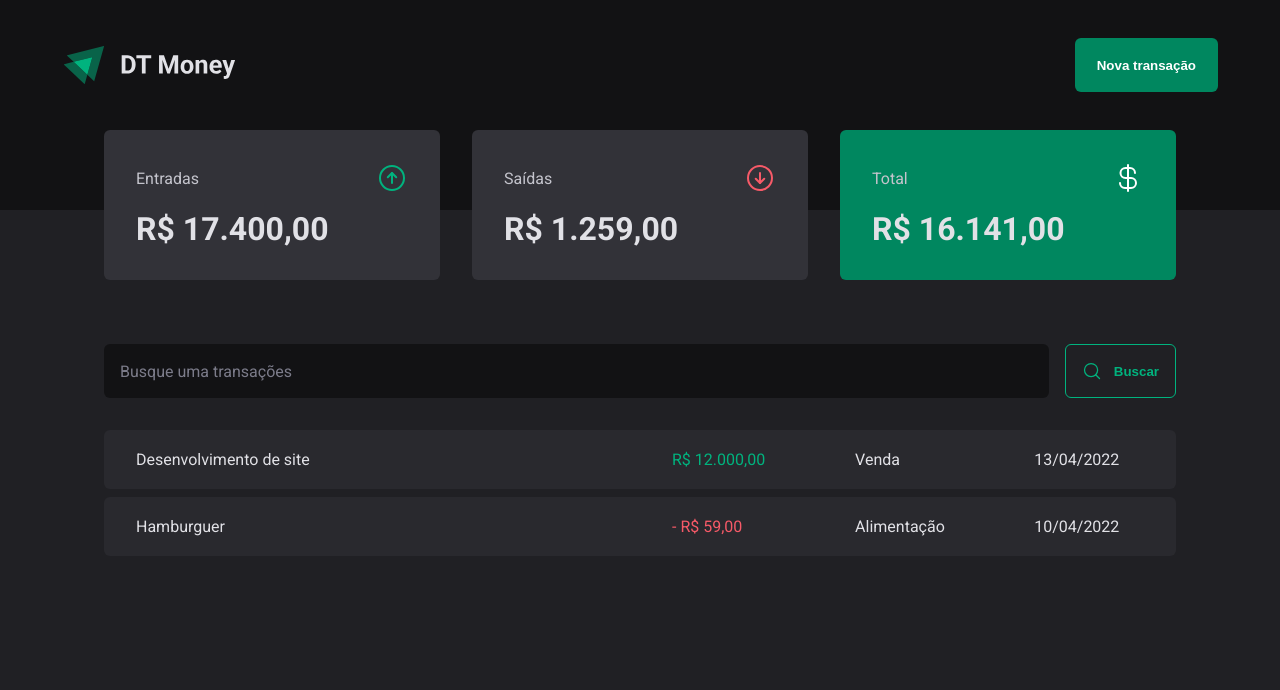
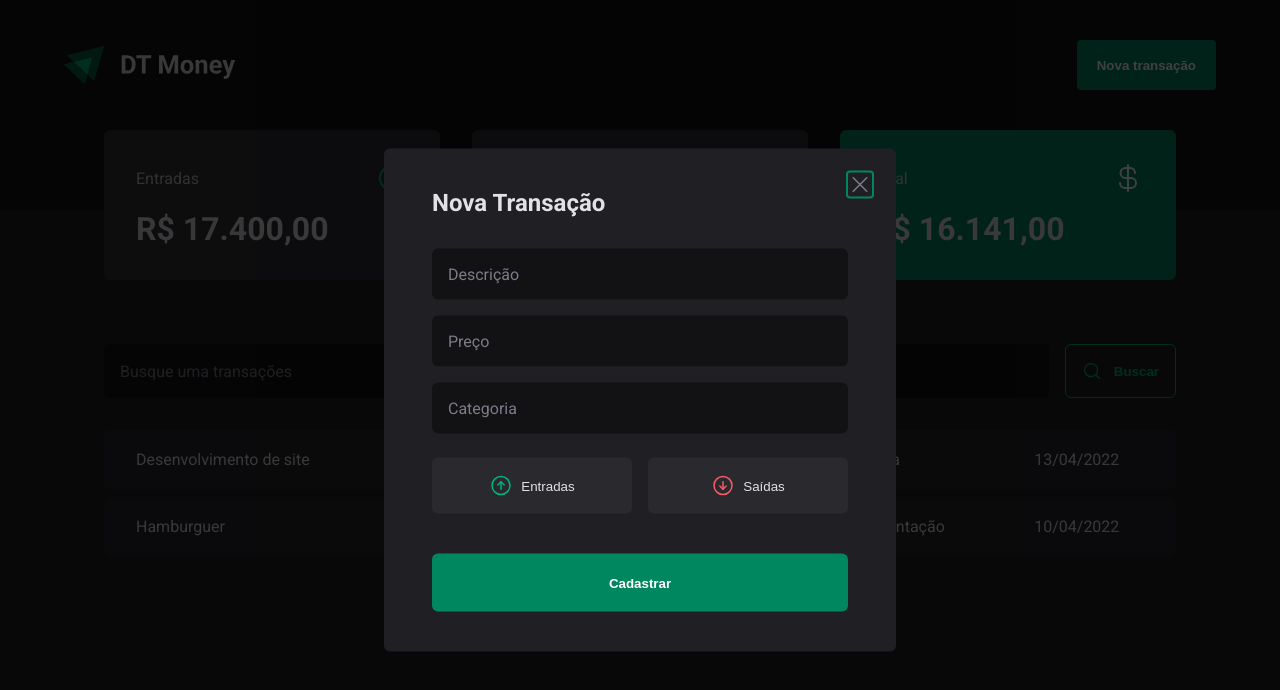
Before and after one commit to Hugovarellaa/dtmoney-2022, a React (Vite) app: page / in a window 1280 px wide. Both pictures are taken after a click on the button "Nova transação". Shown: the top 690 px of the page. Built offline with nearby package versions, Linux system fonts and the light colour scheme.

Commit message:
Layout modal

```diff
--- a/package.json
+++ b/package.json
@@ -9,12 +9,14 @@
     "preview": "vite preview"
   },
   "dependencies": {
+    "@radix-ui/react-dialog": "^1.0.2",
     "phosphor-react": "^1.4.1",
     "react": "^18.2.0",
     "react-dom": "^18.2.0",
     "styled-components": "^5.3.6"
   },
   "devDependencies": {
+    "@radix-ui/react-radio-group": "^1.1.0",
     "@types/react": "^18.0.26",
     "@types/react-dom": "^18.0.9",
     "@types/styled-components": "^5.1.26",
--- a/src/components/Header/index.tsx
+++ b/src/components/Header/index.tsx
@@ -1,4 +1,6 @@
+import * as Dialog from "@radix-ui/react-dialog";
 import { Logo } from "../Logo";
+import { NewTransactionModal } from "../NewTransactionModal";
 import { HeaderButton, HeaderContainer, HeaderContent } from "./styles";
 
 export function Header() {
@@ -6,7 +8,14 @@
     <HeaderContainer>
       <HeaderContent>
         <Logo />
-        <HeaderButton>Nova transação</HeaderButton>
+
+        <Dialog.Root>
+          <Dialog.Trigger asChild>
+            <HeaderButton>Nova transação</HeaderButton>
+          </Dialog.Trigger>
+
+          <NewTransactionModal />
+        </Dialog.Root>
       </HeaderContent>
     </HeaderContainer>
   );
--- /dev/null
+++ b/src/components/NewTransactionModal/index.tsx
@@ -0,0 +1,42 @@
+import * as Dialog from "@radix-ui/react-dialog";
+import { ArrowCircleDown, ArrowCircleUp, X } from "phosphor-react";
+import {
+  CloseButton,
+  Content,
+  Overlay,
+  TransactionType,
+  TransactionTypeButton,
+} from "./styles";
+
+export function NewTransactionModal() {
+  return (
+    <Dialog.Portal>
+      <Overlay />
+      <Content>
+        <CloseButton>
+          <X size={24} />
+        </CloseButton>
+        <Dialog.Title>Nova Transação</Dialog.Title>
+        <form>
+          <input type="text" placeholder="Descrição" required />
+          <input type="number" placeholder="Preço" required />
+          <input type="text" placeholder="Categoria" required />
+
+          <TransactionType>
+            <TransactionTypeButton variant="income" value="income">
+              <ArrowCircleUp size={24} />
+              <span>Entradas</span>
+            </TransactionTypeButton>
+
+            <TransactionTypeButton variant="outcome" value="outcome">
+              <ArrowCircleDown size={24} />
+              <span>Saídas</span>
+            </TransactionTypeButton>
+          </TransactionType>
+
+          <button type="submit">Cadastrar</button>
+        </form>
+      </Content>
+    </Dialog.Portal>
+  );
+}
--- /dev/null
+++ b/src/components/NewTransactionModal/styles.ts
@@ -0,0 +1,117 @@
+import * as Dialog from "@radix-ui/react-dialog";
+import * as RadioGroup from "@radix-ui/react-radio-group";
+import styled from "styled-components";
+
+export const Overlay = styled(Dialog.Overlay)`
+  position: fixed;
+  width: 100vw;
+  height: 100vh;
+  inset: 0;
+  background: rgba(0, 0, 0, 0.75);
+`;
+
+export const Content = styled(Dialog.Content)`
+  min-width: 32rem;
+  border-radius: 6px;
+  padding: 2.5rem 3rem;
+  background-color: ${({ theme }) => theme["gray-800"]};
+
+  position: fixed;
+  top: 50%;
+  left: 50%;
+  transform: translate(-50%, -50%);
+
+  form {
+    margin-top: 2rem;
+
+    display: flex;
+    flex-direction: column;
+    gap: 1rem;
+
+    input {
+      border-radius: 6px;
+      border: 0;
+      background-color: ${({ theme }) => theme["gray-900"]};
+      color: ${({ theme }) => theme["gray-300"]};
+      padding: 1rem;
+
+      &::placeholder {
+        color: ${({ theme }) => theme["gray-500"]};
+      }
+    }
+    button[type="submit"] {
+      height: 58px;
+      border: 0;
+      background-color: ${({ theme }) => theme["green-500"]};
+      color: ${({ theme }) => theme.white};
+      font-weight: bold;
+      padding: 0 1.25rem;
+      border-radius: 6px;
+      margin-top: 1.5rem;
+
+      &:hover {
+        background-color: ${({ theme }) => theme["green-700"]};
+        transition: background-color 0.2s ease-out;
+      }
+    }
+  }
+`;
+
+export const CloseButton = styled(Dialog.Close)`
+  background-color: transparent;
+  border: 0;
+  position: absolute;
+  top: 1.5rem;
+  right: 1.5rem;
+
+  line-height: 0;
+  border-radius: 2px;
+
+  color: ${({ theme }) => theme["gray-500"]};
+`;
+
+export const TransactionType = styled(RadioGroup.Root)`
+  display: grid;
+  grid-template-columns: 1fr 1fr;
+  gap: 1rem;
+  margin-top: 0.5rem;
+`;
+
+interface Props {
+  variant: "income" | "outcome";
+}
+
+export const TransactionTypeButton = styled(RadioGroup.Item)<Props>`
+  background-color: ${({ theme }) => theme["gray-700"]};
+  color: ${({ theme }) => theme["gray-100"]};
+  padding: 1rem;
+  display: flex;
+  align-items: center;
+  justify-content: center;
+
+  gap: 0.5rem;
+  border-radius: 6px;
+  border: 0;
+  outline: none;
+  box-shadow: none;
+
+  svg {
+    color: ${({ theme, variant }) =>
+      variant === "income" ? theme["green-300"] : theme["red-300"]};
+  }
+
+  &[data-state="checked"] {
+    color: ${({ theme }) => theme.white};
+    background-color: ${({ theme, variant }) =>
+      variant === "income" ? theme["green-500"] : theme["red-500"]};
+
+    svg {
+      color: ${({ theme }) => theme.white};
+    }
+  }
+
+  &[data-state="unchecked"]:hover {
+    background-color: ${({ theme }) => theme["gray-600"]};
+    transition: background-color 0.2s;
+  }
+`;
```
Also changed, not shown: 1 other file (tests, documents, lock files or other folders).
